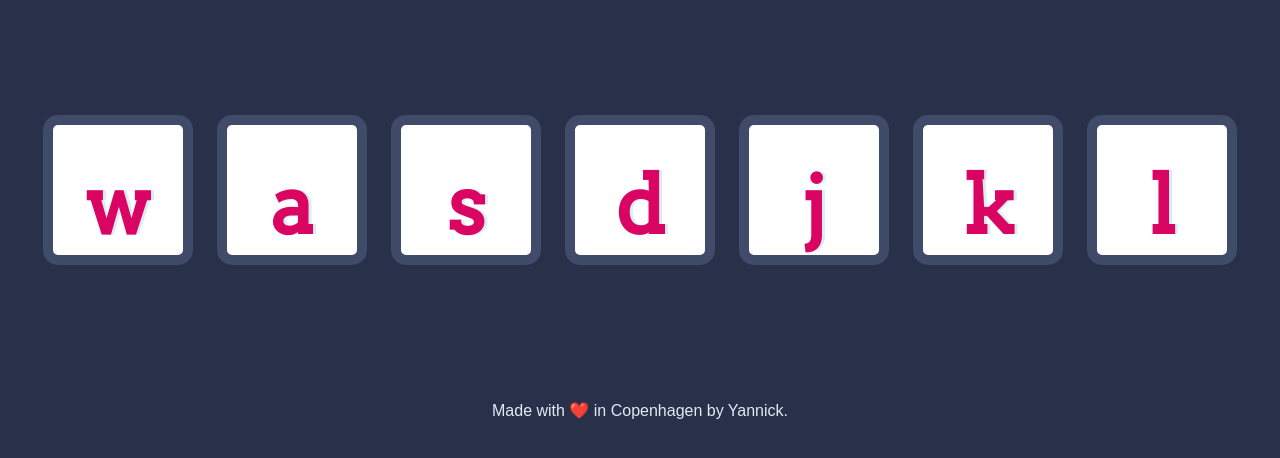
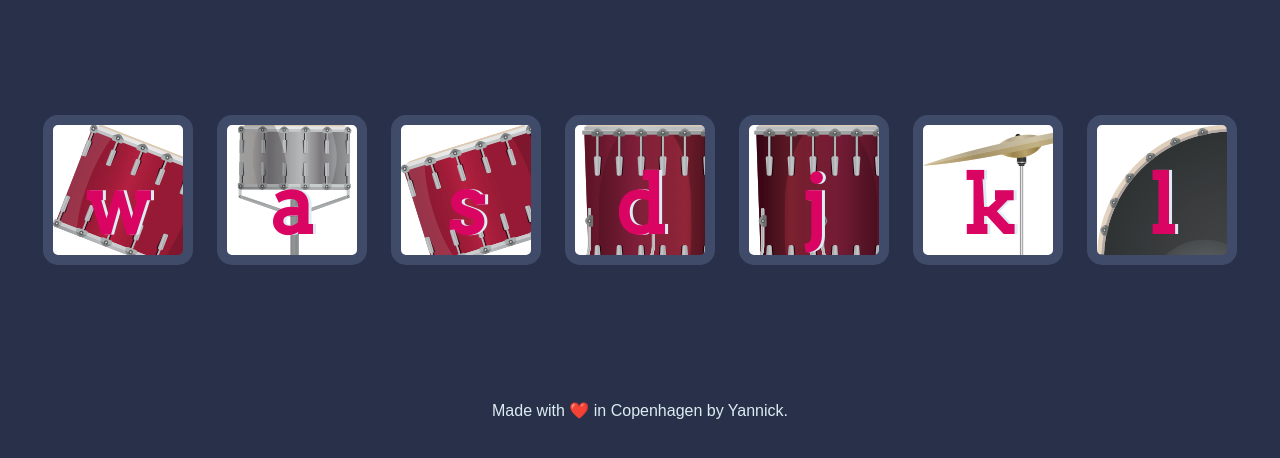
Before and after one commit to Takaforyannick30/drum-kit, a plain HTML site: page index.html in a window 1280 px wide. Shown: the part 174-632 px from the top of the page. Drawn offline with Linux system fonts and the light colour scheme.

Commit message:
Added background image of drums to different letters

```diff
--- a/index.js
+++ b/index.js
@@ -6,5 +6,7 @@ for(let i = 0; i < drums; i++) {
 
 document.querySelectorAll(".drum")[i].addEventListener("click", function (){
 alert("Greetings from Zamunda!");
+let sound = new Audio("sounds/crash.mp3")
+sound.play()
 });
 }
--- a/styles.css
+++ b/styles.css
@@ -17,30 +17,37 @@ footer {
 }
 
 .w {
+  background-image: url("img/tom1.png");
 
 }
 
 .a {
+  background-image: url("img/snare.png");
 
 }
 
 .s {
+  background-image: url("img/tom2.png");
 
 }
 
 .d {
+  background-image: url("img/tom3.png");
 
 }
 
 .j {
+  background-image: url("img/tom4.png");
 
 }
 
 .k {
+  background-image: url("img/crash.png");
 
 }
 
 .l {
+  background-image: url("img/kick.png");
 
 }
 
```
Also changed, not shown: img/crash.png (renamed from Drum Kit Starting Files/images/crash.png), img/kick.png (renamed from Drum Kit Starting Files/images/kick.png), img/snare.png (renamed from Drum Kit Starting Files/images/snare.png), img/tom1.png (renamed from Drum Kit Starting Files/images/tom1.png), img/tom2.png (renamed from Drum Kit Starting Files/images/tom2.png), img/tom3.png (renamed from Drum Kit Starting Files/images/tom3.png), img/tom4.png (renamed from Drum Kit Starting Files/images/tom4.png).
